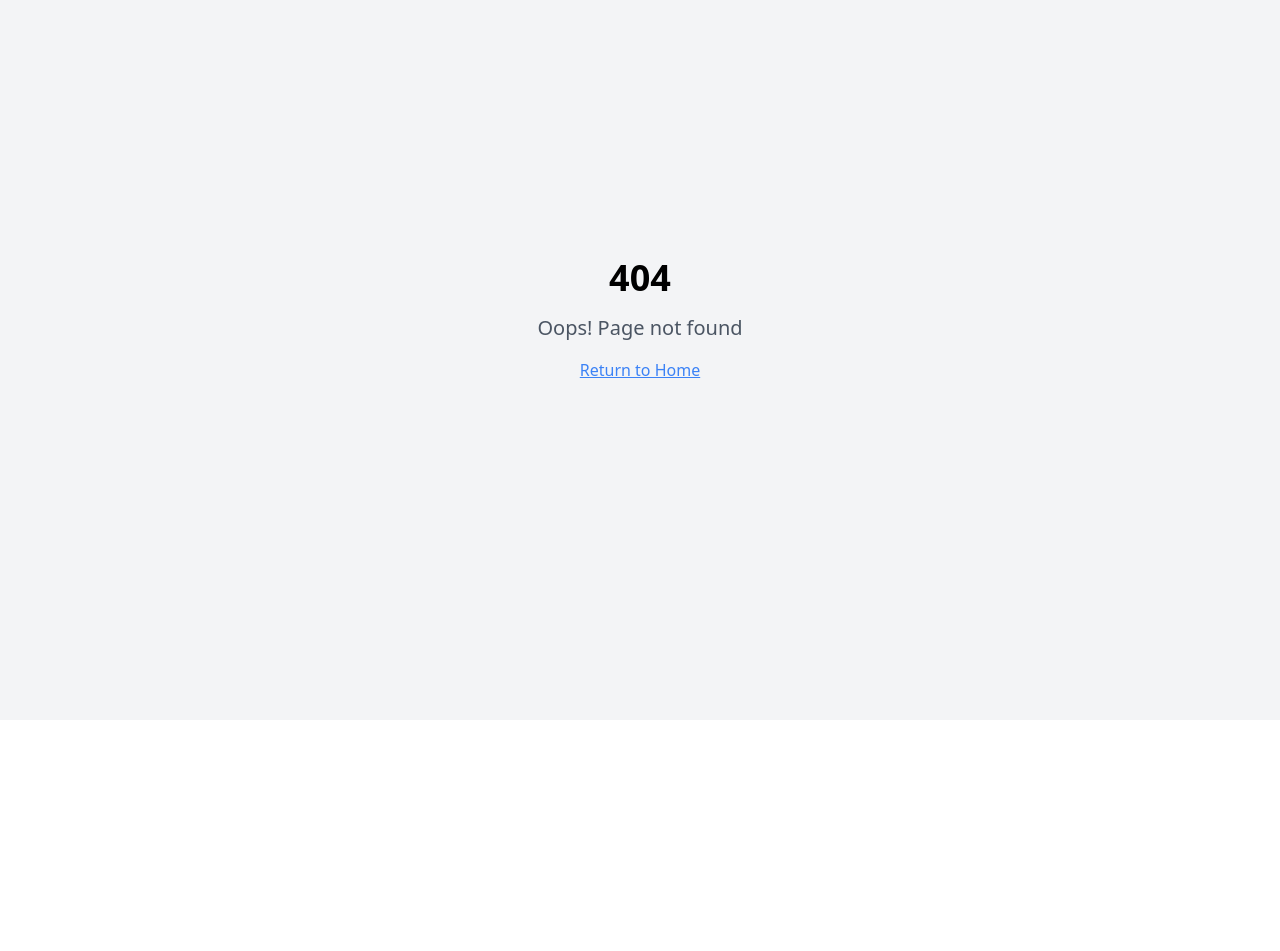
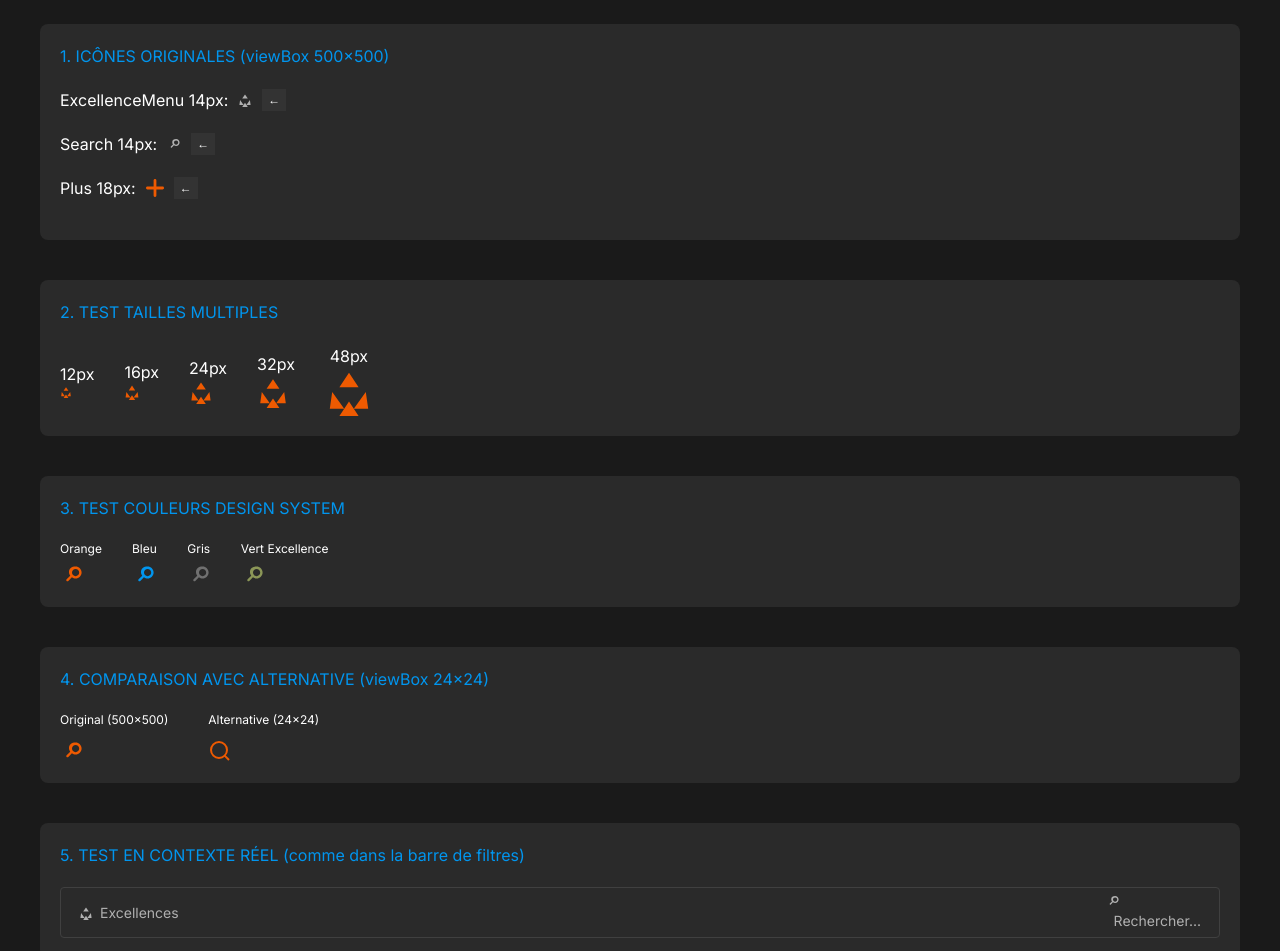
Before and after one commit to thonnet/excellence-flash, a React (Vite) app: page /test-icons in a window 1280 px wide. Before the commit this address had no page. Shown: the part 80-1031 px from the top of the page. Before the commit the page ends 800 px from the top, so only its background shows below. Built offline with nearby package versions, Linux system fonts and the light colour scheme.

Commit message:
Add test page for SVG icons
Added a test page to visualize and compare different SVG icons, including original design system icons, alternative versions, and different sizes and colors, to debug rendering issues.

```diff
--- a/src/App.tsx
+++ b/src/App.tsx
@@ -11,6 +11,7 @@ import NotFound from "./pages/NotFound";
 import HelpExcellences from "./pages/HelpExcellences";
 import HelpExperiences from "./pages/HelpExperiences";
 import HelpImport from "./pages/HelpImport";
+import { TestIconsPage } from "./components/TestIconsPage";
 
 const queryClient = new QueryClient();
 
@@ -29,6 +30,7 @@ const App = () => (
             <Route path="/aide/excellences" element={<HelpExcellences />} />
             <Route path="/aide/experiences" element={<HelpExperiences />} />
             <Route path="/aide/import" element={<HelpImport />} />
+            <Route path="/test-icons" element={<TestIconsPage />} />
             <Route path="*" element={<NotFound />} />
           </Routes>
         </BrowserRouter>
--- /dev/null
+++ b/src/components/TestIconsPage.tsx
@@ -0,0 +1,241 @@
+
+import React from 'react';
+
+// Test de vos icônes SVG originales du design system
+const TestExcellenceMenuIcon: React.FC<{ size?: number; color?: string }> = ({
+  size = 20,
+  color = '#b0b0b0'
+}) => (
+  <svg
+    viewBox="0 0 500 500"
+    xmlns="http://www.w3.org/2000/svg"
+    width={size}
+    height={size}
+    style={{ fill: color }}
+  >
+    <path d="M250,50L350,200H150L250,50ZM75,250L200,425H50L75,250ZM425,250L450,425H300L425,250ZM250,350L350,500H150L250,350Z"/>
+  </svg>
+);
+
+const TestSearchIcon: React.FC<{ size?: number; color?: string }> = ({
+  size = 20,
+  color = '#b0b0b0'
+}) => (
+  <svg
+    viewBox="0 0 500 500"
+    xmlns="http://www.w3.org/2000/svg"
+    width={size}
+    height={size}
+    style={{ fill: color }}
+  >
+    <path d="M325,75c69.1,0,125,55.9,125,125s-55.9,125-125,125c-28.8,0-55.3-9.8-76.4-26.2L173.2,374.2c-9.8,9.8-25.6,9.8-35.4,0s-9.8-25.6,0-35.4L213.2,263.4C196.8,242.3,187,215.8,187,187C187,117.9,242.9,75,325,75z M325,125c-41.4,0-75,33.6-75,75s33.6,75,75,75s75-33.6,75-75S366.4,125,325,125z"/>
+  </svg>
+);
+
+const TestCustomPlusIcon: React.FC<{ size?: number; color?: string }> = ({
+  size = 20,
+  color = '#ee5a01'
+}) => (
+  <svg
+    viewBox="0 0 500 500"
+    xmlns="http://www.w3.org/2000/svg"
+    width={size}
+    height={size}
+    style={{ fill: color }}
+  >
+    <path d="M461.8,211.3H288.5V38.6c0-21.2-17.4-38.6-38.6-38.6h0c-21.2,0-38.6,17.4-38.6,38.6v172.8H38.9c-21.2,0-38.6,17.4-38.6,38.6 v0c0,21.2,17.4,38.6,38.6,38.6h172.4v173c0,21.2,17.4,38.6,38.6,38.6h0c21.2,0,38.6-17.4,38.6-38.6v-173h173.3 c21.2,0,38.6-17.4,38.6-38.6v0C500.3,228.7,483,211.3,461.8,211.3z"/>
+  </svg>
+);
+
+// Versions alternatives pour comparaison
+const SimpleSearchIcon: React.FC<{ size?: number; color?: string }> = ({
+  size = 20,
+  color = '#b0b0b0'
+}) => (
+  <svg
+    viewBox="0 0 24 24"
+    xmlns="http://www.w3.org/2000/svg"
+    width={size}
+    height={size}
+    style={{ fill: 'none', stroke: color, strokeWidth: '2' }}
+  >
+    <circle cx="11" cy="11" r="8"/>
+    <path d="m21 21-4.35-4.35"/>
+  </svg>
+);
+
+export const TestIconsPage: React.FC = () => {
+  return (
+    <div style={{
+      padding: '40px',
+      background: '#1a1a1a',
+      minHeight: '100vh',
+      color: 'white',
+      fontFamily: 'Inter, sans-serif'
+    }}>
+      <h1 style={{ marginBottom: '40px', color: '#ee5a01' }}>
+        🧪 TEST DES ICÔNES SVG - Design System
+      </h1>
+
+      {/* Test 1: Icônes originales */}
+      <section style={{ marginBottom: '40px', padding: '20px', background: '#2a2a2a', borderRadius: '8px' }}>
+        <h2 style={{ marginBottom: '20px', color: '#0195ee' }}>
+          1. ICÔNES ORIGINALES (viewBox 500x500)
+        </h2>
+
+        <div style={{ display: 'flex', gap: '20px', alignItems: 'center', marginBottom: '20px' }}>
+          <div style={{ display: 'flex', alignItems: 'center', gap: '10px' }}>
+            <span>ExcellenceMenu 14px:</span>
+            <TestExcellenceMenuIcon size={14} color="#b0b0b0" />
+            <span style={{ background: '#333', padding: '2px 6px', fontSize: '12px' }}>
+              {/* Indicateur si visible */}
+              ←
+            </span>
+          </div>
+        </div>
+
+        <div style={{ display: 'flex', gap: '20px', alignItems: 'center', marginBottom: '20px' }}>
+          <div style={{ display: 'flex', alignItems: 'center', gap: '10px' }}>
+            <span>Search 14px:</span>
+            <TestSearchIcon size={14} color="#b0b0b0" />
+            <span style={{ background: '#333', padding: '2px 6px', fontSize: '12px' }}>
+              ←
+            </span>
+          </div>
+        </div>
+
+        <div style={{ display: 'flex', gap: '20px', alignItems: 'center', marginBottom: '20px' }}>
+          <div style={{ display: 'flex', alignItems: 'center', gap: '10px' }}>
+            <span>Plus 18px:</span>
+            <TestCustomPlusIcon size={18} color="#ee5a01" />
+            <span style={{ background: '#333', padding: '2px 6px', fontSize: '12px' }}>
+              ←
+            </span>
+          </div>
+        </div>
+      </section>
+
+      {/* Test 2: Tailles différentes */}
+      <section style={{ marginBottom: '40px', padding: '20px', background: '#2a2a2a', borderRadius: '8px' }}>
+        <h2 style={{ marginBottom: '20px', color: '#0195ee' }}>
+          2. TEST TAILLES MULTIPLES
+        </h2>
+
+        <div style={{ display: 'flex', gap: '30px', alignItems: 'center' }}>
+          <div style={{ textAlign: 'center' }}>
+            <div>12px</div>
+            <TestExcellenceMenuIcon size={12} color="#ee5a01" />
+          </div>
+          <div style={{ textAlign: 'center' }}>
+            <div>16px</div>
+            <TestExcellenceMenuIcon size={16} color="#ee5a01" />
+          </div>
+          <div style={{ textAlign: 'center' }}>
+            <div>24px</div>
+            <TestExcellenceMenuIcon size={24} color="#ee5a01" />
+          </div>
+          <div style={{ textAlign: 'center' }}>
+            <div>32px</div>
+            <TestExcellenceMenuIcon size={32} color="#ee5a01" />
+          </div>
+          <div style={{ textAlign: 'center' }}>
+            <div>48px</div>
+            <TestExcellenceMenuIcon size={48} color="#ee5a01" />
+          </div>
+        </div>
+      </section>
+
+      {/* Test 3: Couleurs différentes */}
+      <section style={{ marginBottom: '40px', padding: '20px', background: '#2a2a2a', borderRadius: '8px' }}>
+        <h2 style={{ marginBottom: '20px', color: '#0195ee' }}>
+          3. TEST COULEURS DESIGN SYSTEM
+        </h2>
+
+        <div style={{ display: 'flex', gap: '30px', alignItems: 'center' }}>
+          <div style={{ textAlign: 'center' }}>
+            <div style={{ fontSize: '12px', marginBottom: '5px' }}>Orange</div>
+            <TestSearchIcon size={24} color="#ee5a01" />
+          </div>
+          <div style={{ textAlign: 'center' }}>
+            <div style={{ fontSize: '12px', marginBottom: '5px' }}>Bleu</div>
+            <TestSearchIcon size={24} color="#0195ee" />
+          </div>
+          <div style={{ textAlign: 'center' }}>
+            <div style={{ fontSize: '12px', marginBottom: '5px' }}>Gris</div>
+            <TestSearchIcon size={24} color="#707070" />
+          </div>
+          <div style={{ textAlign: 'center' }}>
+            <div style={{ fontSize: '12px', marginBottom: '5px' }}>Vert Excellence</div>
+            <TestSearchIcon size={24} color="#8B9657" />
+          </div>
+        </div>
+      </section>
+
+      {/* Test 4: Comparaison avec alternative */}
+      <section style={{ marginBottom: '40px', padding: '20px', background: '#2a2a2a', borderRadius: '8px' }}>
+        <h2 style={{ marginBottom: '20px', color: '#0195ee' }}>
+          4. COMPARAISON AVEC ALTERNATIVE (viewBox 24x24)
+        </h2>
+
+        <div style={{ display: 'flex', gap: '40px', alignItems: 'center' }}>
+          <div style={{ textAlign: 'center' }}>
+            <div style={{ fontSize: '12px', marginBottom: '10px' }}>Original (500x500)</div>
+            <TestSearchIcon size={24} color="#ee5a01" />
+          </div>
+          <div style={{ textAlign: 'center' }}>
+            <div style={{ fontSize: '12px', marginBottom: '10px' }}>Alternative (24x24)</div>
+            <SimpleSearchIcon size={24} color="#ee5a01" />
+          </div>
+        </div>
+      </section>
+
+      {/* Test 5: Dans un contexte réel */}
+      <section style={{ padding: '20px', background: '#2a2a2a', borderRadius: '8px' }}>
+        <h2 style={{ marginBottom: '20px', color: '#0195ee' }}>
+          5. TEST EN CONTEXTE RÉEL (comme dans la barre de filtres)
+        </h2>
+
+        <div style={{
+          padding: '9px 18px',
+          background: '#2a2a2a',
+          borderBottom: '1px solid #404040',
+          display: 'flex',
+          gap: '14px',
+          alignItems: 'center',
+          height: '51px',
+          border: '1px solid #404040',
+          borderRadius: '4px'
+        }}>
+          <div style={{ display: 'flex', alignItems: 'center', gap: '7px' }}>
+            <TestExcellenceMenuIcon size={14} color="#b0b0b0" />
+            <span style={{ fontSize: '14px', color: '#b0b0b0' }}>Excellences</span>
+          </div>
+
+          <div style={{ marginLeft: 'auto', position: 'relative' }}>
+            <TestSearchIcon size={14} color="#b0b0b0" />
+            <span style={{ fontSize: '14px', color: '#b0b0b0', marginLeft: '8px' }}>Rechercher...</span>
+          </div>
+        </div>
+      </section>
+
+      {/* Instructions */}
+      <div style={{
+        marginTop: '40px',
+        padding: '20px',
+        background: '#333',
+        borderRadius: '8px',
+        fontSize: '14px',
+        lineHeight: '1.6'
+      }}>
+        <h3 style={{ color: '#ee5a01', marginBottom: '15px' }}>📋 INSTRUCTIONS DE TEST :</h3>
+        <p><strong>1.</strong> Regardez si vous voyez les icônes dans chaque section</p>
+        <p><strong>2.</strong> Comparez les tailles et couleurs</p>
+        <p><strong>3.</strong> Vérifiez si l'alternative (section 4) est plus visible</p>
+        <p><strong>4.</strong> Testez le contexte réel (section 5)</p>
+        <p style={{ color: '#0195ee', marginTop: '15px' }}>
+          <strong>📸 Faites une capture d'écran et dites-moi quelles icônes vous voyez !</strong>
+        </p>
+      </div>
+    </div>
+  );
+};
```
